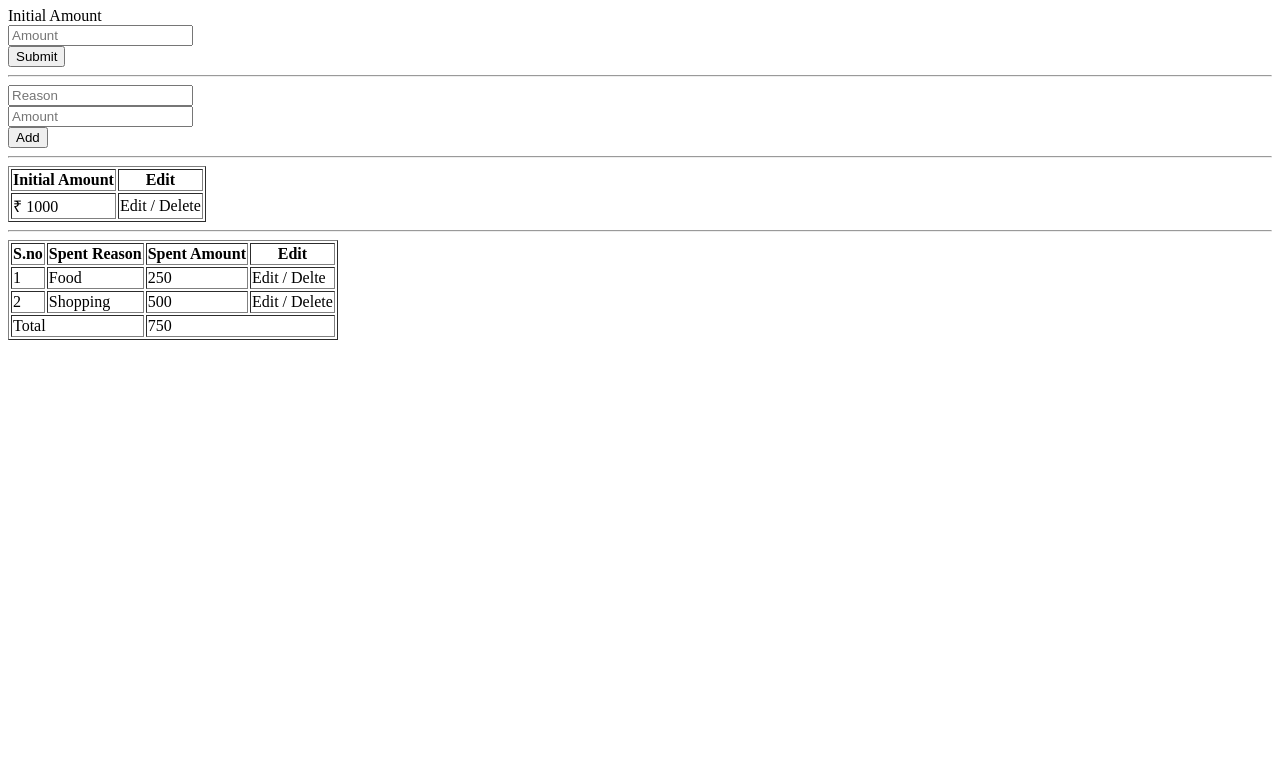
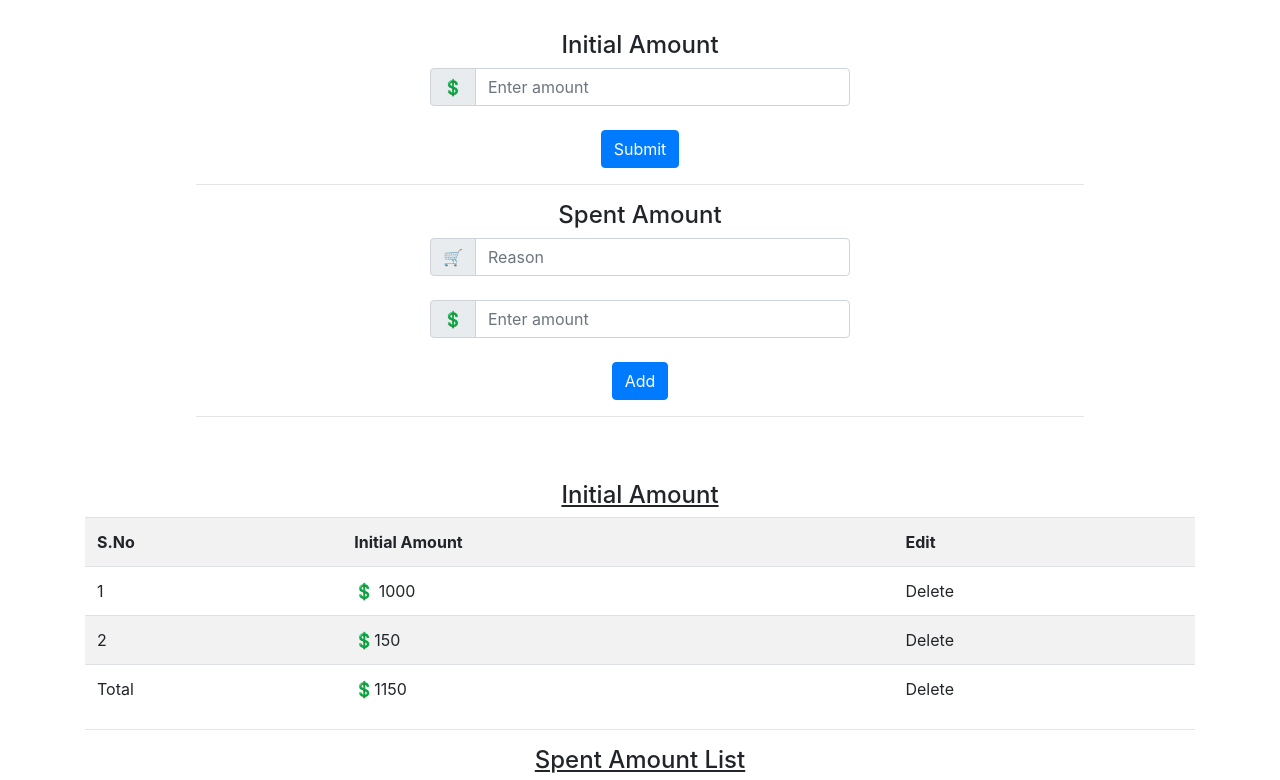
Before and after one commit to yuvarajucet/spent-management, a plain HTML site: page index.html in a window 1280 px wide. Shown: the part 73-853 px from the top of the page. Before the commit the page ends 800 px from the top, so only its background shows below. Drawn offline with nearby package versions, Linux system fonts and the light colour scheme.

Commit message:
update UI

```diff
--- a/index.html
+++ b/index.html
@@ -8,74 +8,112 @@
         <meta name="viewport" content="width=device-width, initial-scale=1">
         <link href="assets/style/index.css">
         <script src="assets/script/index.js"></script>
+        <link rel="stylesheet" href="https://maxcdn.bootstrapcdn.com/bootstrap/4.0.0/css/bootstrap.min.css">
+        <script src="https://ajax.googleapis.com/ajax/libs/jquery/3.6.3/jquery.min.js"></script>
+        <script src="https://maxcdn.bootstrapcdn.com/bootstrap/3.4.1/js/bootstrap.min.js"></script>
 
     </head>
-    <body>
-        <div class="header">
-            <h1>
-                Income-spent Management
-            </h1>
+    <body class="container">
+        <h1 class="text-center"><u>Income Spent Management</u></h1>
+        <br><br>
+        <div class="container">
+            <div class="form-group text-center">
+                <label for="spentAmount" class="h4">Initial Amount</label>
+                <form class="justify-content-center">
+                    <div class="input-group col-sm-5 mx-auto">
+                        <div class="input-group-prepend">
+                            <span class="input-group-text">💲</span>
                         </div>
-        <div class="initial-amt">
-            <div class="initial-amt-label">
-                Initial Amount
+                        <input type="number" class="form-control" id="spentAmount" placeholder="Enter amount">
                     </div>
-            <div class="initial-amt-input">
-                <input type="text" placeholder="Amount">
-            </div>
-            <div class="initial-amt-btn">
-                <button>
-                    Submit
-                </button>
+                    <br>
+                    <button type="submit" class="btn btn-primary">Submit</button>
+                </form>
             </div>
         </div>
-        <hr>
-        <div class="spent-amt">
-            <div class="spent-reason">
-                <input type="text" placeholder="Reason">
+
+
+        <hr style="width:80%">
+
+        <div class="container">
+            <div class="form-group text-center">
+                <label for="spentAmount" class="h4">Spent Amount</label>
+                <form class="justify-content-center">
+                    <div class="input-group col-sm-5 mx-auto">
+                        <div class="input-group-prepend">
+                            <span class="input-group-text">🛒</span>
                         </div>
-            <div class="spent-amt">
-                <input type="text" placeholder="Amount">
+                        <input type="text" class="form-control" id="spentAmount" placeholder="Reason">
                     </div>
-            <div class="spent-amt-btn">
-                <button>
-                    Add
-                </button>
+                    <br>
+                    <div class="input-group col-sm-5 mx-auto">
+                        <div class="input-group-prepend">
+                            <span class="input-group-text">💲</span>
+                        </div>
+                        <input type="number" class="form-control" id="spentAmount" placeholder="Enter amount">
+                    </div>
+                    <br>
+                    <button type="submit" class="btn btn-primary">Add</button>
+                </form>
             </div>
         </div>
-        <hr>
+
+
+            <hr style="width:80%">
+
+            <br><br>
             <div class="initial-amt-table">
-            <table border="1">
+                <h4 class="text-center"><u>Initial Amount</u></h4>
+                <table class="table table-striped">
                     <tr>
+                        <th>S.No</th>
                         <th>Initial Amount</th>
                         <th>Edit</th>
                     </tr>
                     <tr>
-                    <td>&#8377; 1000</td>
-                    <td>Edit / Delete</td>
+                        <td>1</td>
+                        <td>💲 1000</td>
+                        <td>Delete</td>
+                    </tr>
+                    <tr>
+                        <td>2</td>
+                        <td>💲150</td>
+                        <td>Delete</td>
+                    </tr>
+                    <tr>
+                        <td>Total</td>
+                        <td>💲1150</td>
+                        <td>Delete</td>
                     </tr>
                 </table>
             </div>
+
+
             <hr>
+
+
             <div class="spent-amt-table">
-            <table border="1">
+                <h4 class="text-center"><u>Spent Amount List</u></h4>
+                <table class="table table-striped">
+                    <thead class="thead-dark">
                     <tr>
                         <th>S.no</th>
                         <th>Spent Reason</th>
                         <th>Spent Amount</th>
-                    <th>Edit</th>
+                        <th>Delete</th>
                     </tr>
+                    </thead>
                     <tr>
                         <td>1</td>
                         <td>Food</td>
                         <td>250</td>
-                    <td>Edit / Delte</td>
+                        <td>Delete</td>
                     </tr>
                     <tr>
                         <td>2</td>
                         <td>Shopping</td>
                         <td>500</td>
-                    <td>Edit / Delete</td>
+                        <td>Delete</td>
                     </tr>
                     <tr>
                         <td colspan="2">Total</td>
@@ -83,6 +121,6 @@
                     </tr>
                 </table>
             </div>
-
+        </div>
     </body>
 </html>
```
Lines whose indentation alone changed are shown as unchanged.
